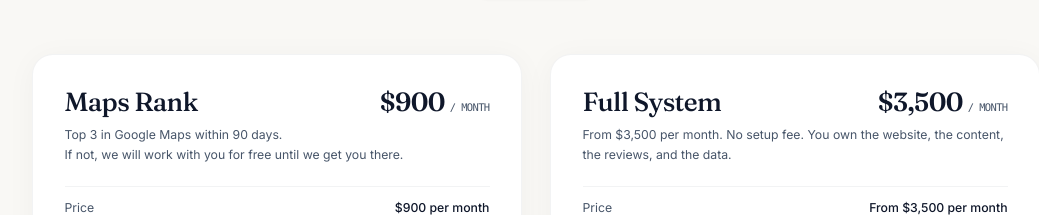
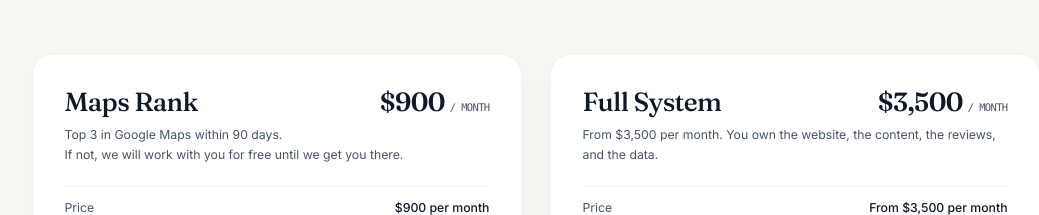
Before and after one commit to spectredad/Regicore, a Next.js app: page / in a window 1280 px wide. Shown: the part 4962-5177 px from the top of the page, without its empty margins (104-1143 px from the left). Built offline with nearby package versions, Linux system fonts and the light colour scheme.

Commit message:
Remove No setup fee from Full System card description

```diff
--- a/components/Pricing.tsx
+++ b/components/Pricing.tsx
@@ -121,7 +121,7 @@
                   </span>
                 </div>
                 <p className="text-sm leading-relaxed text-muted">
-                  From $3,500 per month. No setup fee. You own the website, the content, the reviews, and the data.
+                  From $3,500 per month. You own the website, the content, the reviews, and the data.
                 </p>
               </div>
 
```
